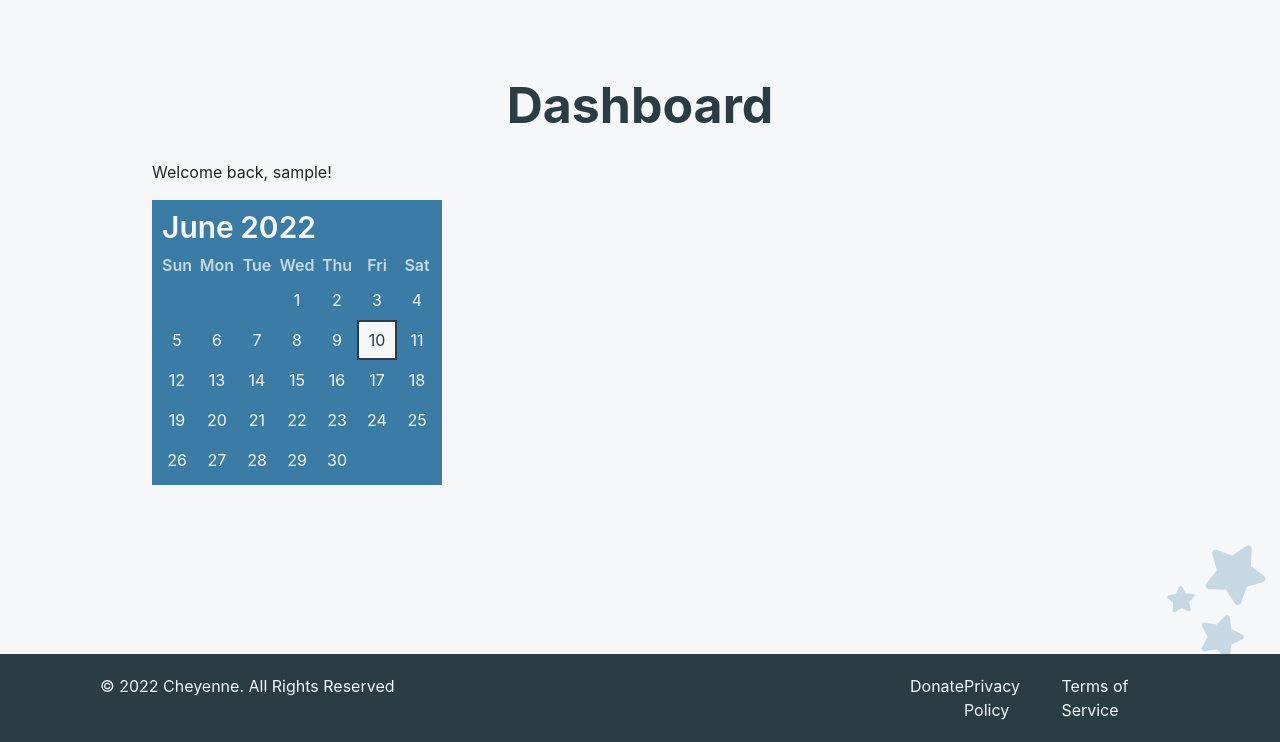
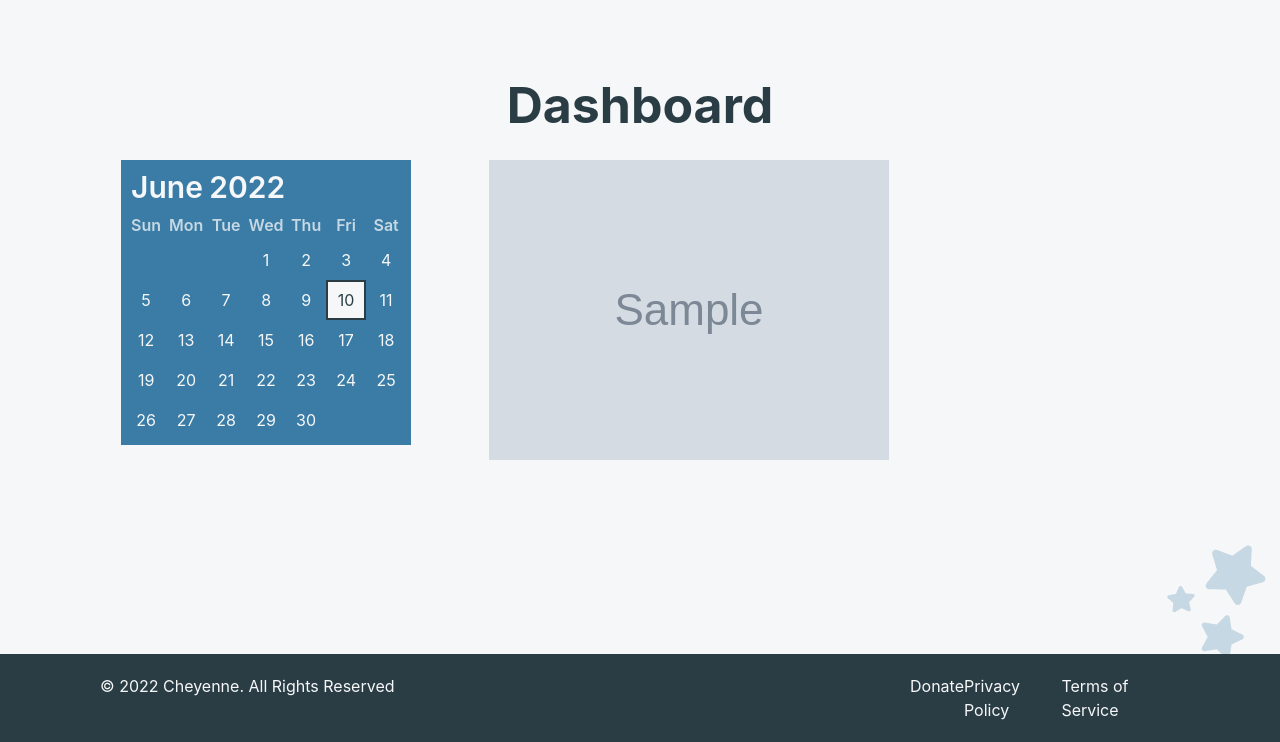
Before and after one commit to Cheyenne227/Chimerasite_CMS, a PHP site: page /dashboard.php in a window 1280 px wide. Shown: the part 58-800 px from the top of the page. Run offline with PHP 8.4, Linux system fonts and the light colour scheme; the visitor is signed in with stand-in values (Sample User, id 1); tables that the repository leaves empty or names only in its code hold one stand-in row (values such as "Sample post"); grey boxes marked "Sample" are stand-in pictures.

Commit message:
show most recent image on dashboard

```diff
--- a/css/main.css
+++ b/css/main.css
@@ -124,7 +124,7 @@ h1 {
 }
 
 .content {
-  width: 1000px;
+  width: 100%;
   margin: 0 auto;
 }
 
@@ -246,6 +246,10 @@ h1 {
 
 .calendar-days div.curr-date span {
   display: none;
+}
+
+#slider {
+  width: 60%;
 }
 
 /*manage*/
--- a/css/main.scss
+++ b/css/main.scss
@@ -123,7 +123,7 @@ h1
 
 .content
 {
-	width: 1000px;
+	width: 100%;
 	margin: 0 auto;
 }
 .content h2
@@ -225,6 +225,10 @@ h1
     display: none;
 }
 
+#slider
+{
+	width: 60%;
+}
 
 /*manage*/
 .manage_select
--- a/dashboard.php
+++ b/dashboard.php
@@ -1,4 +1,5 @@
 <?php
+// We need to use sessions, so you should always start sessions using the below code.
 // We need to use sessions, so you should always start sessions using the below code.
 session_start();
 // If the user is not logged in redirect to the login page...
@@ -6,6 +7,22 @@ if (!isset($_SESSION['loggedin'])) {
 	header('Location: index.php');
 	exit;
 }
+$DATABASE_HOST = 'localhost';
+$DATABASE_USER = 'root';
+$DATABASE_PASS = '';
+$DATABASE_NAME = 'chimerasite_cms';
+$conn = mysqli_connect($DATABASE_HOST, $DATABASE_USER, $DATABASE_PASS, $DATABASE_NAME);
+if (mysqli_connect_errno()) {
+	exit('Failed to connect to MySQL: ' . mysqli_connect_error());
+}
+// We don't have the password or email info stored in sessions so instead we can get the results from the database.
+$stmt = $conn->prepare('SELECT password, email FROM accounts WHERE id = ?');
+// In this case we can use the account ID to get the account info.
+$stmt->bind_param('i', $_SESSION['id']);
+$stmt->execute();
+$stmt->bind_result($password, $email);
+$stmt->fetch();
+$stmt->close();
 ?>
 
 <!DOCTYPE html>
@@ -42,10 +59,9 @@ if (!isset($_SESSION['loggedin'])) {
 		</nav>
 
 		<!-- main content -->
-		<div class="content container">
+		<div class="content container-fluid">
 			<h2>Dashboard</h2>
-			<div>
-				<p>Welcome back, <?=$_SESSION['name']?>!</p>
+			<div class="container d-flex justify-content-around">
 				<div id="calender">
 					<div class="calendar">
 						<div class="calendar-header">
@@ -72,6 +88,22 @@ if (!isset($_SESSION['loggedin'])) {
 
 					<script src="js/callender.js"></script>
 				</div>
+				<div id="slider">
+					<div id="result">
+						<?php
+							$sql="SELECT * FROM dummy_website WHERE id=(SELECT max(id) FROM dummy_website)";
+							$result=$conn->query($sql);
+							while($row=$result->fetch_assoc())
+							{
+						?>
+								<div>
+									<img src="<?= $row['image']; ?>">
+								</div>
+						<?php
+							}
+						?>
+					</div>
+				</div>
 			</div>
 		</div>
 		<div class="pageDoll d-flex">
```
Also changed, not shown: 1 other file.
